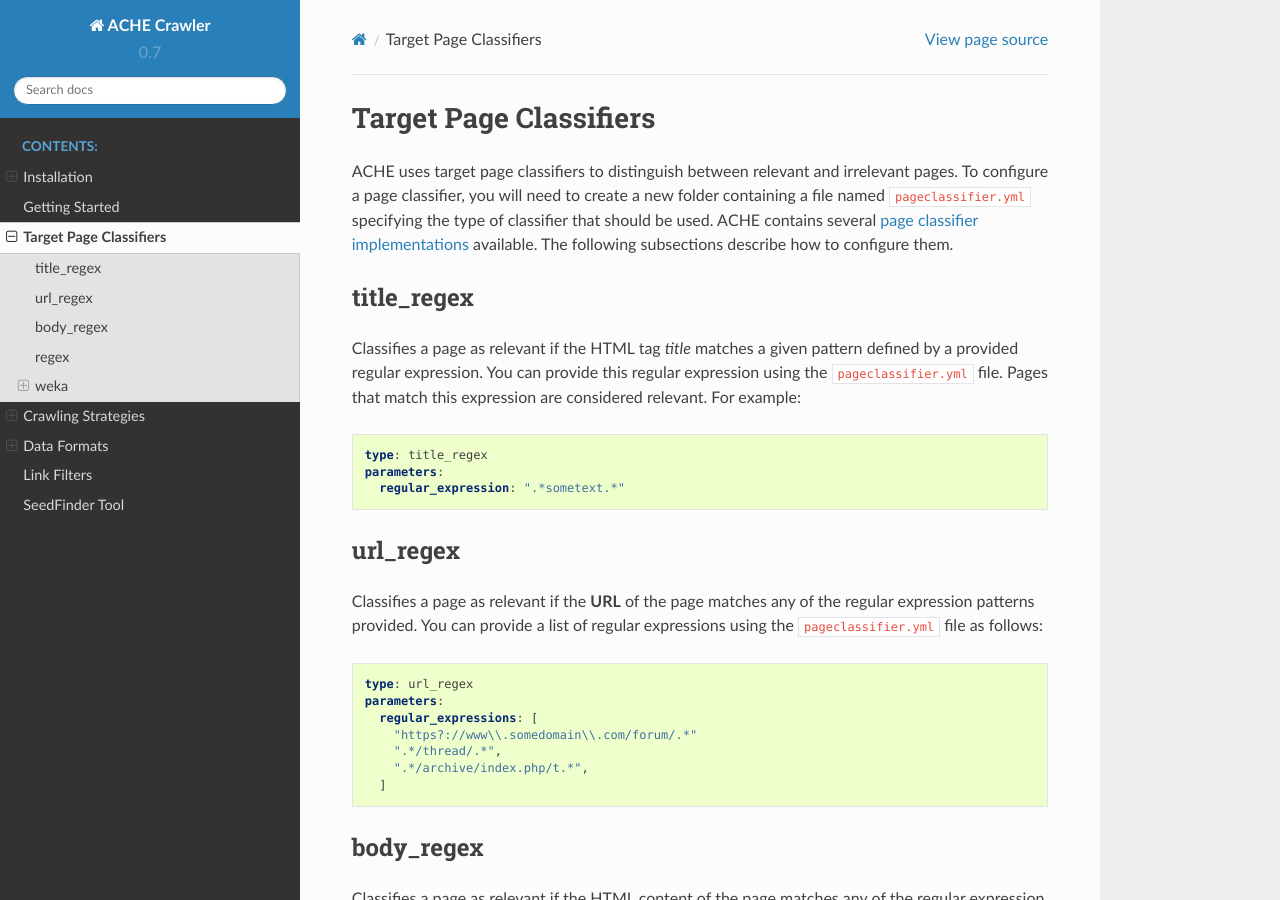
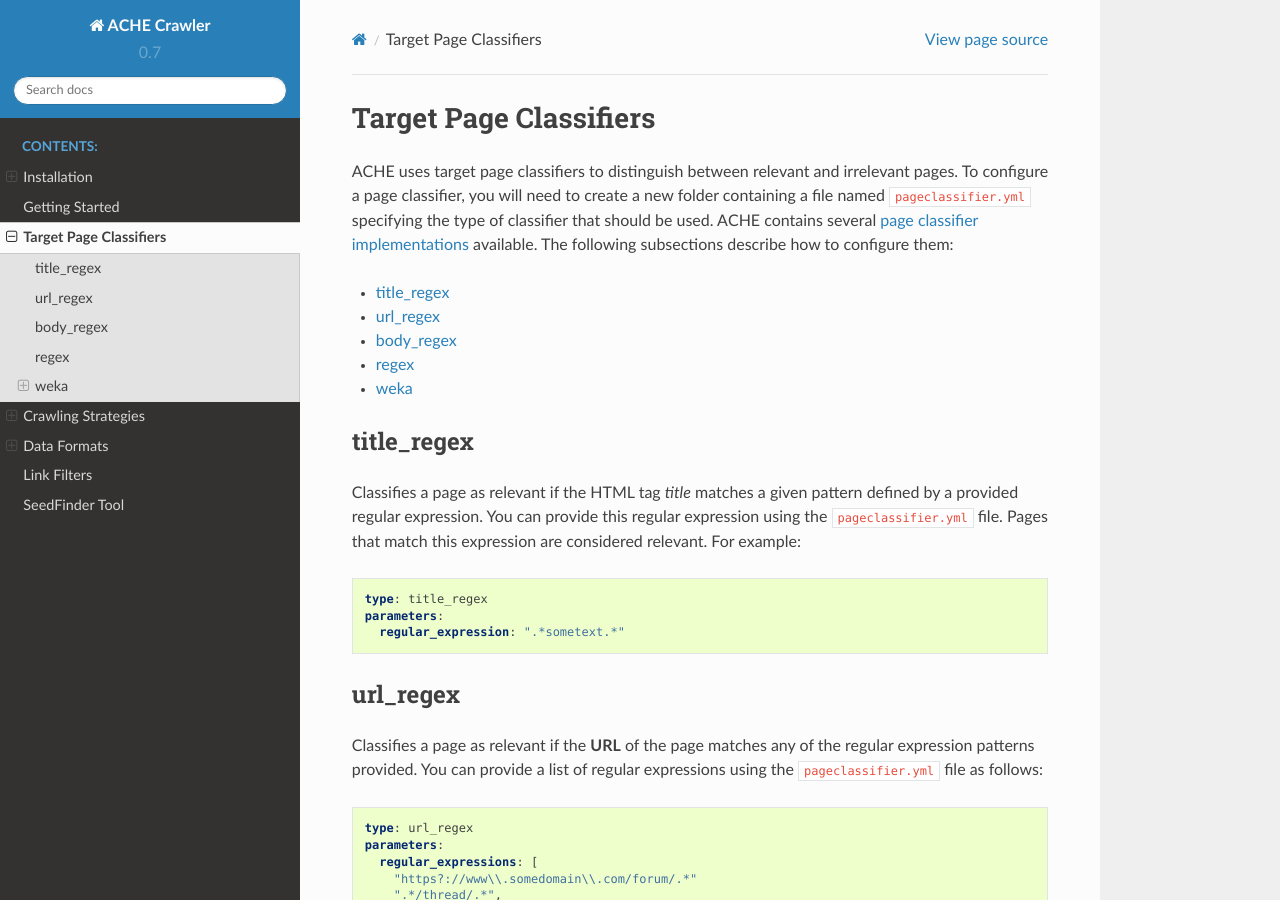
Before and after one commit to VIDA-NYU/ache, a Sphinx documentation site: the page built from docs/page-classifiers.rst, in a window 1280 px wide and 900 px high. Built offline with Sphinx 7.4.7 and the Read the Docs theme 2.0.0, drawn with Linux system fonts in a browser that asks for light colours.

Commit message:
Added an index to page-classifiers documentation page

```diff
--- a/docs/page-classifiers.rst
+++ b/docs/page-classifiers.rst
@@ -6,7 +6,15 @@
 ACHE uses target page classifiers to distinguish between relevant and irrelevant pages.
 To configure a page classifier, you will need to create a new folder containing a file named  ``pageclassifier.yml`` specifying the type of classifier that should be used.
 ACHE contains several `page classifier implementations <https://github.com/ViDA-NYU/ache/tree/master/src/main/java/focusedCrawler/target/classifier>`_ available.
-The following subsections describe how to configure them.
+The following subsections describe how to configure them:
+
+* :ref:`title_regex <pageclassifier_title_regex>`
+* :ref:`url_regex <pageclassifier_url_regex>`
+* :ref:`body_regex <pageclassifier_body_regex>`
+* :ref:`regex <pageclassifier_regex>`
+* :ref:`weka <pageclassifier_weka>`
+
+.. _pageclassifier_title_regex:
 
 title_regex
 -----------
@@ -19,8 +27,10 @@
     regular_expression: ".*sometext.*"
 
 
+.. _pageclassifier_url_regex:
+
 url_regex
------------
+----------
 
 Classifies a page as relevant if the **URL** of the page matches any of the regular expression patterns provided.
 You can provide a list of regular expressions using the  ``pageclassifier.yml`` file as follows::
@@ -34,6 +44,8 @@
     ]
 
 
+.. _pageclassifier_body_regex:
+
 body_regex
 -----------
 
@@ -45,6 +57,8 @@
     regular_expressions:
     - pattern1
     - pattern2
+
+.. _pageclassifier_regex:
 
 regex
 -----------
@@ -104,6 +118,8 @@
           - .*bar.*
           - .*foo.*
 
+.. _pageclassifier_weka:
+
 weka
 -----------
 
```
